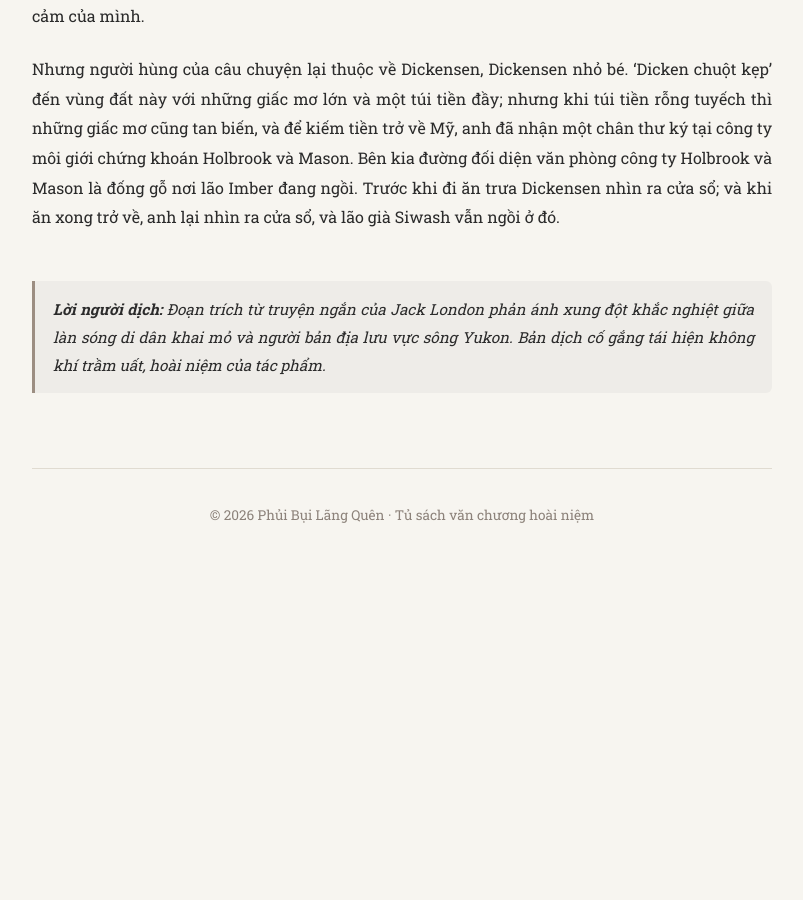
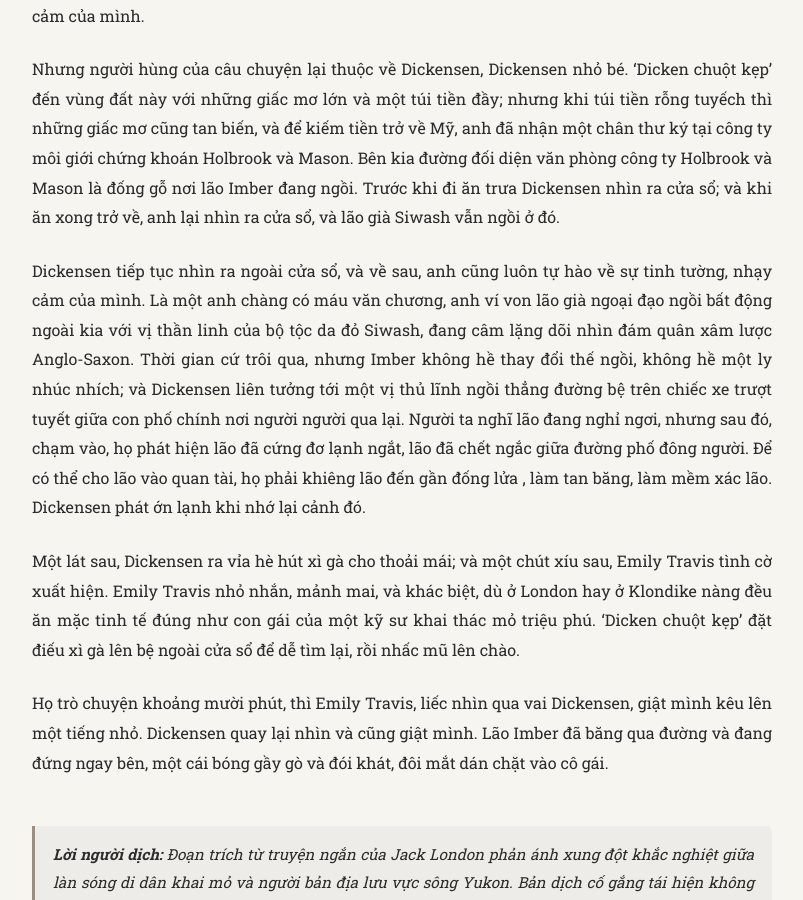
Before and after one commit to PhamQuyMui43/my-reading-blog, a Jekyll site: the page built from _posts/2026-09-06-The-League-of-the-Old-Men.md, in a window 1280 px wide and 900 px high, scrolled down 1078 px. Shown: the whole window, without its empty margins (238-1041 px from the left). Built offline with Jekyll 4.4.1, drawn with Linux system fonts in a browser that asks for light colours; some web fonts are replaced; our own code applies the rules of GitHub Pages for plain Markdown files; before the commit the page ends 1659 px from its top, so only the background shows below that.

Commit message:
Noi dung ban da sua hoac them moi

```diff
--- a/_posts/2026-09-06-The-League-of-the-Old-Men.md
+++ b/_posts/2026-09-06-The-League-of-the-Old-Men.md
@@ -23,6 +23,12 @@ Tay lão vấy máu của rất nhiều người, những vụ giết người
 
 Nhưng người hùng của câu chuyện lại thuộc về Dickensen, Dickensen nhỏ bé. ‘Dicken chuột kẹp’ đến vùng đất này với những giấc mơ lớn và một túi tiền đầy; nhưng khi túi tiền rỗng tuyếch thì những giấc mơ cũng tan biến, và để kiếm tiền trở về Mỹ, anh đã nhận một chân thư ký tại công ty môi giới chứng khoán Holbrook và Mason. Bên kia đường đối diện văn phòng công ty Holbrook và Mason là đống gỗ nơi lão Imber đang ngồi. Trước khi đi ăn trưa Dickensen nhìn ra cửa sổ; và khi ăn xong trở về, anh lại nhìn ra cửa sổ, và lão già Siwash vẫn ngồi ở đó.
 
+Dickensen tiếp tục nhìn ra ngoài cửa sổ, và về sau, anh cũng luôn tự hào về sự tinh tường, nhạy cảm của mình. Là một anh chàng có máu văn chương, anh ví von lão già ngoại đạo ngồi bất động ngoài kia với vị thần linh của bộ tộc da đỏ Siwash, đang câm lặng dõi nhìn đám quân xâm lược Anglo-Saxon. Thời gian cứ trôi qua, nhưng Imber không hề thay đổi thế ngồi, không hề một ly nhúc nhích; và Dickensen liên tưởng tới một vị thủ lĩnh ngồi thẳng đường bệ trên chiếc xe trượt tuyết giữa con phố chính nơi người người qua lại. Người ta nghĩ lão đang nghỉ ngơi, nhưng sau đó, chạm vào, họ phát hiện lão đã cứng đơ lạnh ngắt, lão đã chết ngắc giữa đường phố đông người. Để có thể cho lão vào quan tài, họ  phải khiêng lão đến gần đống lửa , làm tan băng, làm mềm xác lão. Dickensen phát ớn lạnh khi nhớ lại cảnh đó.
+
+Một lát sau, Dickensen ra vỉa hè hút xì gà cho thoải mái; và một chút xíu sau,  Emily Travis tình cờ xuất hiện. Emily Travis nhỏ nhắn, mảnh mai, và khác biệt, dù ở London hay ở Klondike nàng đều ăn mặc tinh tế đúng như con gái của một kỹ sư khai thác mỏ triệu phú. ‘Dicken chuột kẹp’ đặt điếu xì gà lên bệ ngoài cửa sổ để dễ tìm lại, rồi nhấc mũ lên chào.
+
+Họ trò chuyện khoảng mười phút, thì Emily Travis, liếc nhìn qua vai Dickensen, giật mình kêu lên một tiếng nhỏ. Dickensen quay lại nhìn và cũng giật mình. Lão Imber đã băng qua đường và đang đứng ngay bên, một cái bóng gầy gò và đói khát, đôi mắt dán chặt vào cô gái.
+
 <div class="clearfix"></div>
 
 <div class="translator-note">
```
